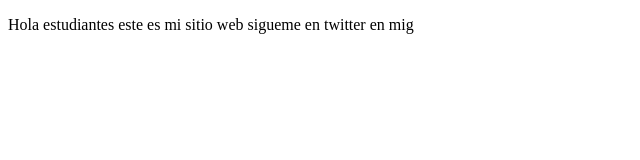
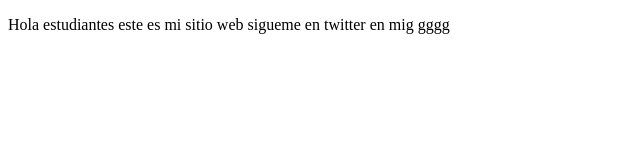
Before and after one commit to mig985/proyectoDemoCursoPrework, a plain HTML site: page index.html in a window 1280 px wide. Shown: the full height of the page, 0-640 px from the left. Drawn offline with Linux system fonts and the light colour scheme.

```diff
--- a/index.html
+++ b/index.html
@@ -9,7 +9,7 @@
 <body>
     <p>
         Hola estudiantes este es mi sitio web
-        sigueme en twitter en mig
+        sigueme en twitter en mig gggg
     </p>
 
 </body>
```
